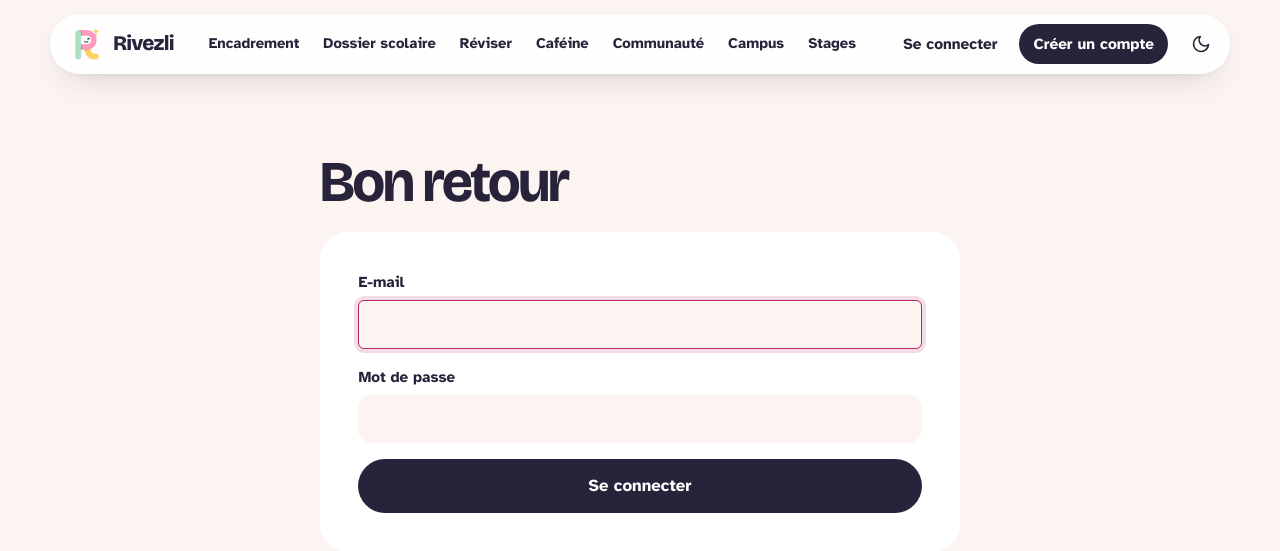
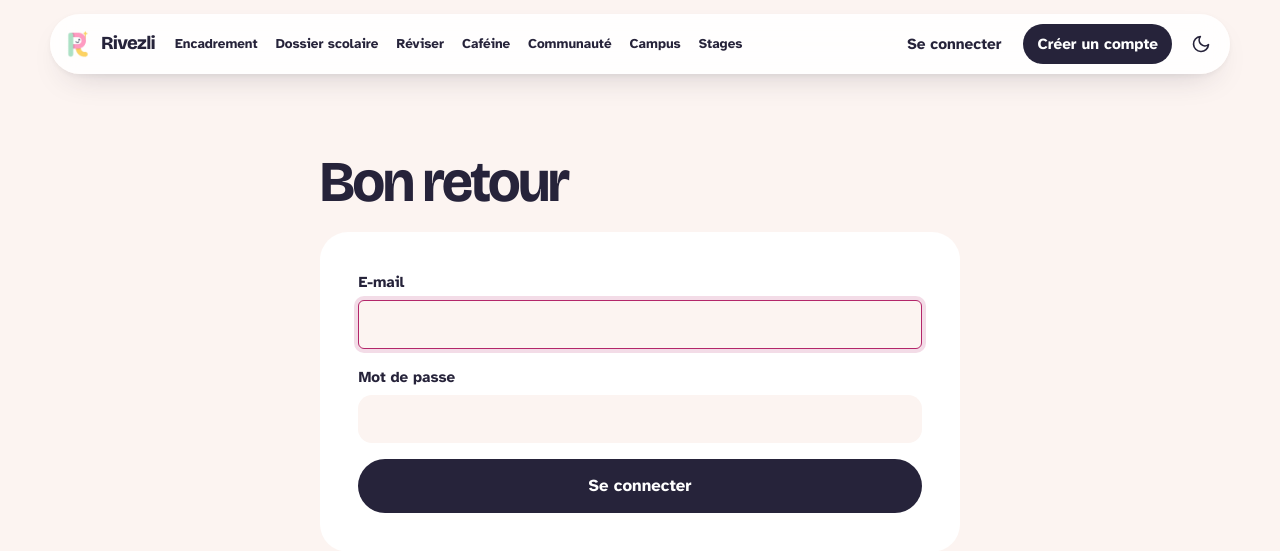
Before and after one commit to OzeelCharles/night_shift_hackathon2026, a Flask app: page /connexion?next=/reviser in a window 1280 px wide. Shown: the top 551 px of the page. Run offline with Flask 3, Linux system fonts and the light colour scheme; some libraries are stand-ins or nearby versions.

Commit message:
Barre du haut : toutes les fonctionnalités sur une seule ligne
Co-Authored-By: Claude Sonnet 5.5 <noreply@anthropic.com>

```diff
--- a/frontend/static/style.css
+++ b/frontend/static/style.css
@@ -122,7 +122,7 @@ button { touch-action: manipulation; }
 /* Espaces de la barre du haut : toujours sur une seule ligne (onglets resserrés plutôt qu'un retour à la ligne) */
 .topbar > nav:not(.account) { flex-wrap: nowrap; }
 .topbar > nav:not(.account) a { padding: 8px 11px; font-size: .92rem; white-space: nowrap; }
-@media (min-width: 861px) and (max-width: 1240px) {
+@media (min-width: 861px) and (max-width: 1360px) {
   .topbar { gap: var(--s-2); padding-left: 14px; }
   .brand { margin-right: 4px; font-size: 1.15rem; }
   .brand-logo { width: 28px; height: 28px; }
@@ -1079,3 +1079,8 @@ input, select, textarea { max-width: 100%; }
 .com-reasons { list-style: none; padding: 0; margin: 8px 0 14px; display: grid; gap: 6px; }
 .com-row { display: flex; justify-content: space-between; align-items: center; gap: 12px; padding: 6px 0; }
 .com-handled { display: flex; flex-wrap: wrap; gap: 4px 12px; align-items: baseline; padding: 8px 0; border-bottom: 1px solid var(--line); }
+
+/* Barre du haut : jamais de retour à la ligne (un long prénom est tronqué, « Se déconnecter » reste sur une ligne) */
+.brand, .topbar .account, .theme-toggle { flex-shrink: 0; }
+.topbar .logout-btn, .topbar nav.account a, .topbar .profile-link { white-space: nowrap; }
+.profile-link { max-width: 150px; overflow: hidden; text-overflow: ellipsis; }
```
